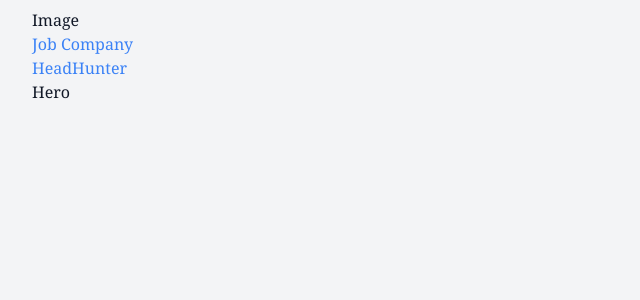
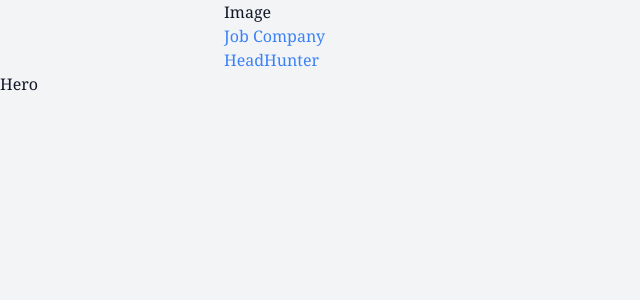
Before and after one commit to husen004/job-search, a React app: page / in a window 1280 px wide. Shown: the top 300 px of the page, without its empty margins (0-640 px from the left). Built offline with nearby package versions, Linux system fonts and the light colour scheme.

Commit message:
tailwind style set complete

```diff
--- a/src/components/Home.tsx
+++ b/src/components/Home.tsx
@@ -3,7 +3,7 @@ import { Link } from 'react-router-dom';
 
 const Home: React.FC = () => {
   return (
-    <div className="wrapper">
+    <div className="">
       <h1>Hero</h1>
     </div>
   );
--- a/src/index.tsx
+++ b/src/index.tsx
@@ -11,8 +11,8 @@ import Navbar from './components/Navbar';
 const App: React.FC = () => (
   <Provider store={store}>
     <BrowserRouter>
-      <div className="wrapper">
-          <nav className="mt-2">
+      <div className="">
+          <nav className="wrapper">
             <Navbar />
           </nav>
       </div>
--- a/src/style.css
+++ b/src/style.css
@@ -7,15 +7,14 @@
     @apply bg-gray-100 text-gray-900 m-0 font-serif;
   }
 }
-
-.wrapper {
-  @apply max-w-[1440px] mx-auto px-4 sm:px-6 lg:px-8;
+@layer utilities {
+  .text-ellipsis {
+    @apply overflow-hidden text-ellipsis whitespace-nowrap;
+  }
 }
 
-.wrapper-md {
-  @apply max-w-3xl w-full mx-auto px-4 sm:px-6 lg:px-8;
+@layer components {
+  .wrapper {
+    @apply max-w-[1440px] lg:max-w-4xl md:max-w-3xl mx-auto px-4 sm:px-6 lg:px-8;
+  }
 }
-
-.wrapper-lg {
-  @apply max-w-4xl w-full mx-auto px-4 sm:px-6 lg:px-8;
-}
```
